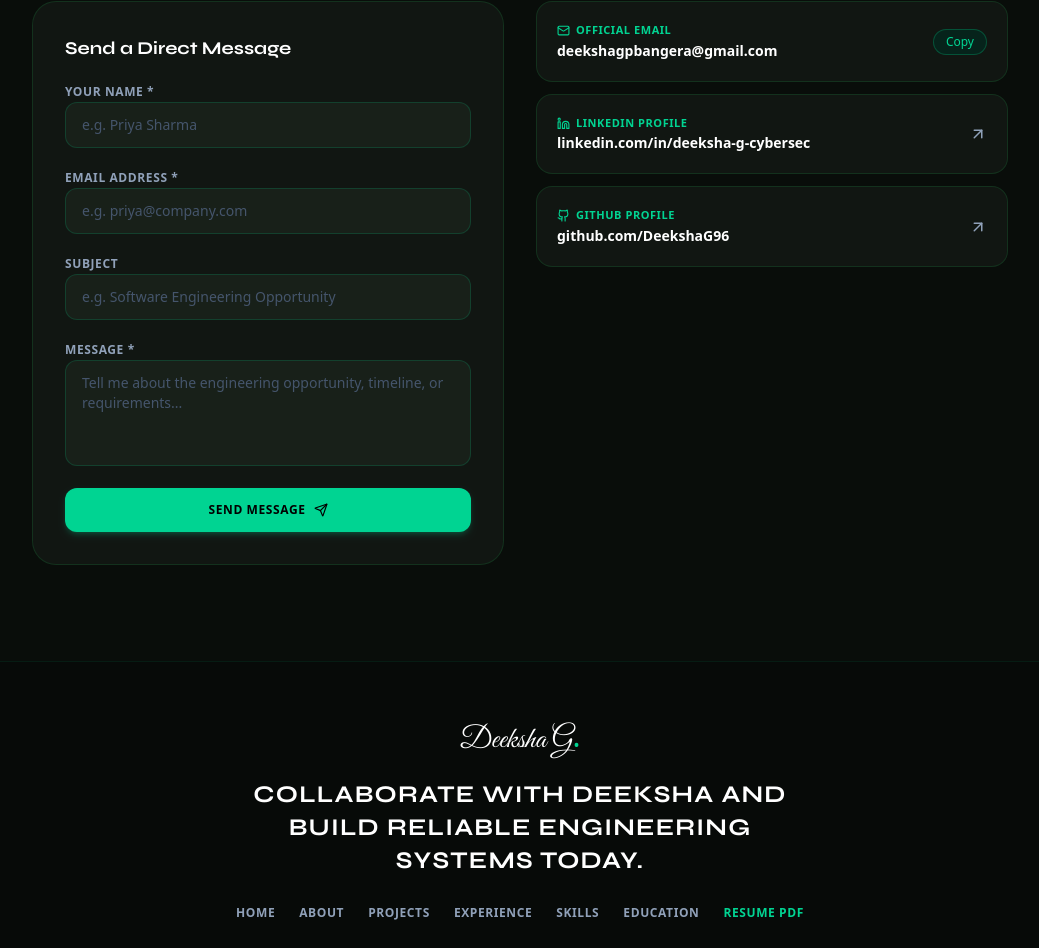
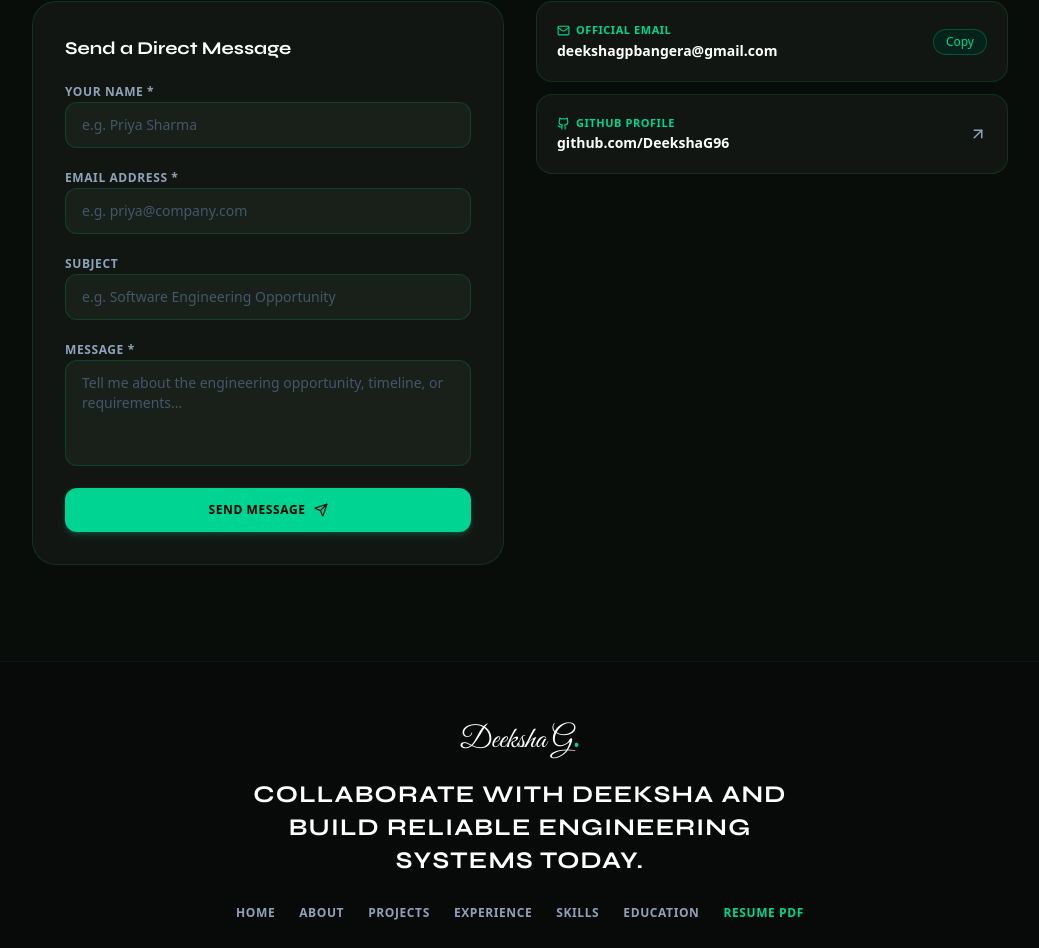
Before and after one commit to DeekshaG96/my-portfolio, a React (Vite) app: page / in a window 1280 px wide. Shown: the part 6922-7870 px from the top of the page, without its empty margins (120-1159 px from the left). Built offline with nearby package versions, Linux system fonts and the light colour scheme.

Commit message:
fix: remove linkedin links and icons from website

```diff
--- a/src/App.tsx
+++ b/src/App.tsx
@@ -2,7 +2,6 @@ import { useState } from 'react';
 import {
   Github,
   Mail,
-  Linkedin,
   ArrowRight,
   ArrowDown,
   ArrowUpRight,
@@ -917,21 +916,6 @@ export default function App() {
               </button>
 
               <a
-                href="https://linkedin.com/in/deeksha-g-cybersec"
-                target="_blank"
-                rel="noreferrer"
-                className="bedim-card rounded-2xl p-5 flex items-center justify-between group hover:border-emerald-400/60"
-              >
-                <div className="space-y-0.5">
-                  <span className="text-[11px] font-bold uppercase tracking-wider text-emerald-400 flex items-center gap-1.5">
-                    <Linkedin size={13} /> LinkedIn Profile
-                  </span>
-                  <p className="text-sm font-semibold text-white">linkedin.com/in/deeksha-g-cybersec</p>
-                </div>
-                <ArrowUpRight size={18} className="text-slate-400 group-hover:text-emerald-400 transition-colors" />
-              </a>
-
-              <a
                 href="https://github.com/DeekshaG96"
                 target="_blank"
                 rel="noreferrer"
@@ -981,15 +965,6 @@ export default function App() {
             >
               <Github size={16} />
             </a>
-            <a
-              href="https://linkedin.com/in/deeksha-g-cybersec"
-              target="_blank"
-              rel="noreferrer"
-              className="w-10 h-10 rounded-full bg-[#111612] border border-emerald-500/20 flex items-center justify-center text-slate-400 hover:text-emerald-400 hover:border-emerald-400 transition-colors shadow-sm"
-              title="LinkedIn Profile"
-            >
-              <Linkedin size={16} />
-            </a>
             <button
               onClick={copyEmail}
               className="w-10 h-10 rounded-full bg-[#111612] border border-emerald-500/20 flex items-center justify-center text-slate-400 hover:text-emerald-400 hover:border-emerald-400 transition-colors shadow-sm cursor-pointer"
```
Also changed, not shown: index.html (+1 -1 lines).
